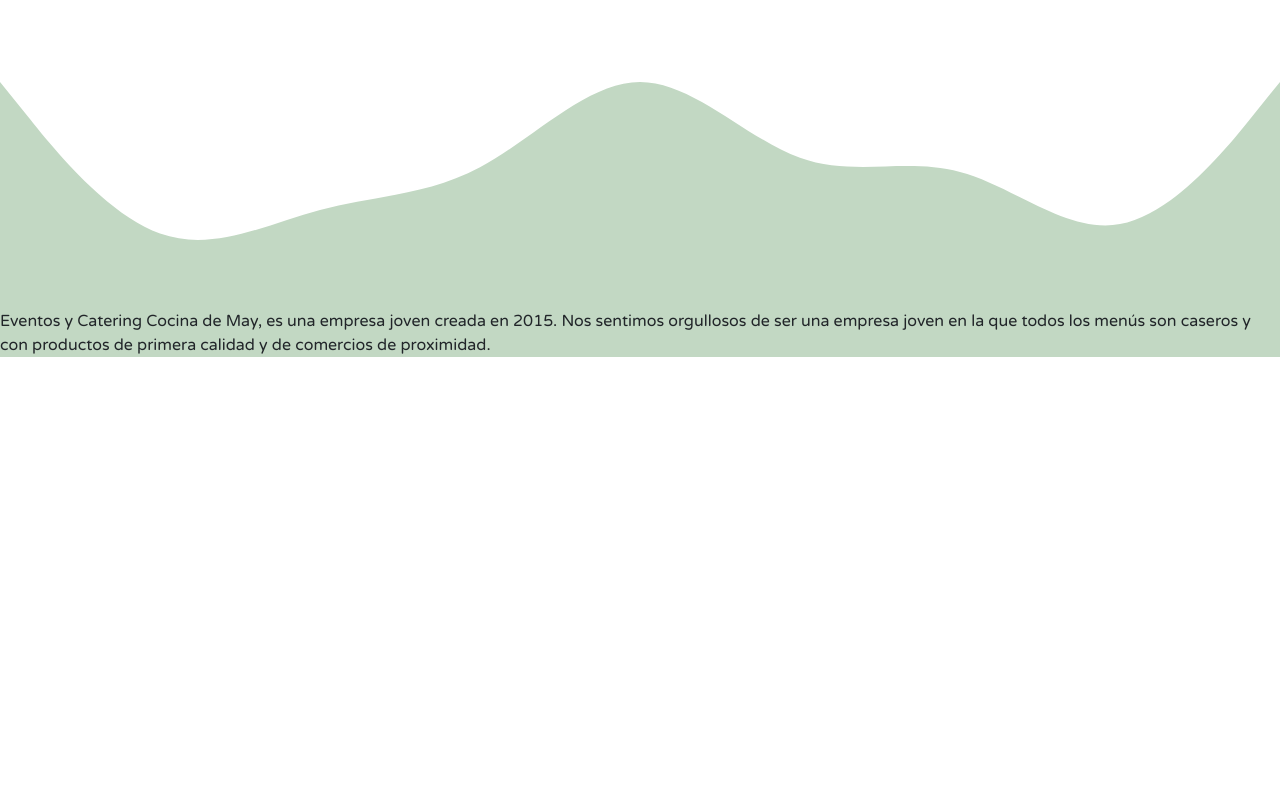
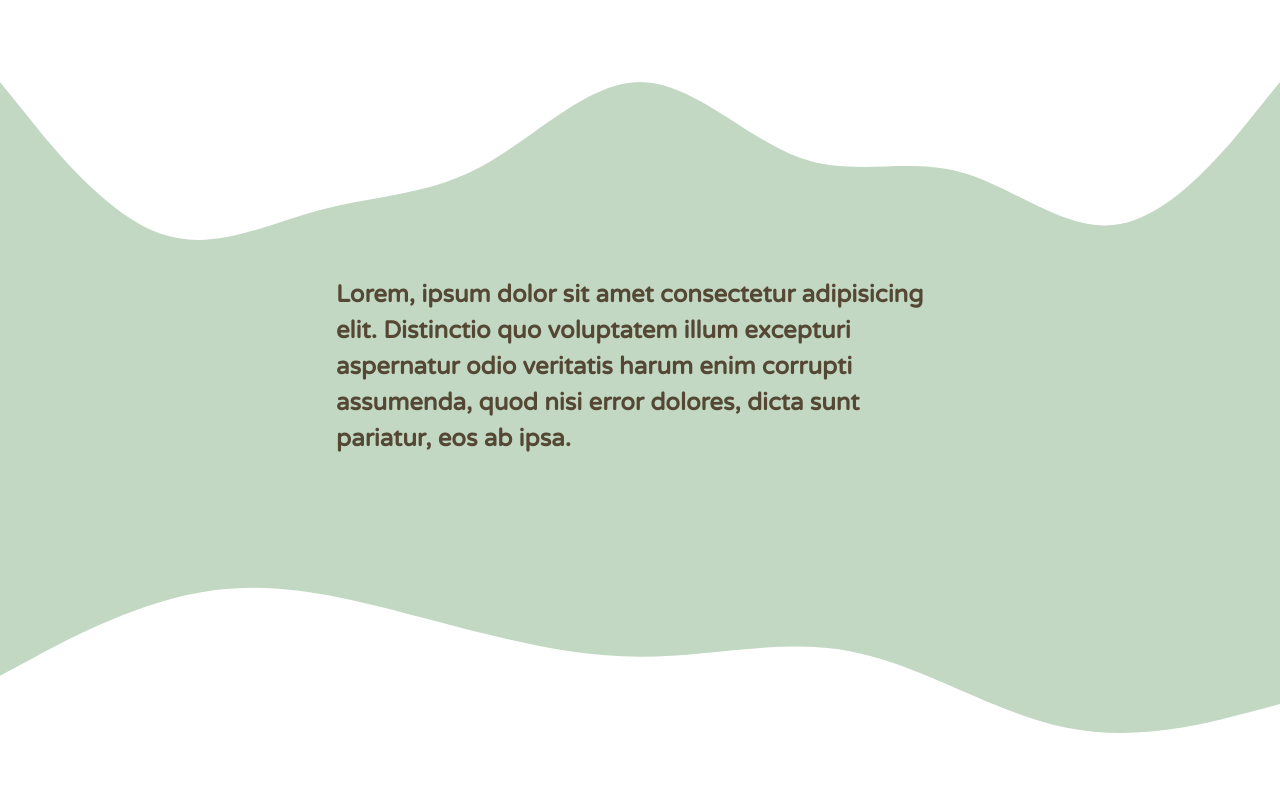
Before and after one commit to IsPeG/buenas-migas.github.com, a plain HTML site: page index.html in a window 1280 px wide. Shown: the part 567-1357 px from the top of the page. Before the commit the page ends 924 px from the top, so only its background shows below. Drawn offline with nearby package versions, Linux system fonts and the light colour scheme.

Commit message:
Cambios final dia

```diff
--- a/index.html
+++ b/index.html
@@ -7,7 +7,7 @@
     <!-- Meta tags -->
     <meta charset="UTF-8">
     <meta name="viewport" content="width=device-width">
-    <title>Cocina con Mai</title>
+    <title>Cocina de Mai</title>
     <script src="https://unpkg.com/scrollreveal"></script>
     <script src="https://code.jquery.com/jquery-3.6.1.min.js"
     integrity="sha256-o88AwQnZB+VDvE9tvIXrMQaPlFFSUTR+nldQm1LuPXQ="
@@ -22,7 +22,7 @@
         </div>
     </nav>
     <div class="w-100 title-bg text-center text-black">
-        <span class="title">Cocina con May</span>
+        <span class="title">Cocina de May</span>
         <div class="image-title"></div>
     </div>
 
@@ -31,10 +31,20 @@
       </svg>
 
     <div style="background-color: #c2d8c3;">
-        <div class="quienes-somos">
-            Eventos y Catering Cocina de May, es una empresa joven creada en 2015. Nos sentimos orgullosos de ser una empresa joven en la que todos los menús son caseros y con productos de primera calidad y de comercios de proximidad.
+        <div class="d-flex justify-content-center">
+            <div class="quienes-somos">
+                <span style="z-index:1">Lorem, ipsum dolor sit amet consectetur adipisicing elit. Distinctio quo voluptatem illum excepturi aspernatur odio veritatis harum enim corrupti assumenda, quod nisi error dolores, dicta sunt pariatur, eos ab ipsa.</span>
+                <!-- <div class="d-flex justify-content-evenly" style="position: absolute; transform: translate(15rem, -18rem);">
+                    <img class="d-block" src="img/bacalao.jpg" alt="">
+                    <img class="d-block" src="img/bacalao.jpg" alt="">
+                </div> -->
+            </div>
         </div>
     </div>
+
+    <svg xmlns="http://www.w3.org/2000/svg" viewBox="0 0 1440 320">
+        <path fill="#c2d8c3" fill-opacity="1" d="M0,192L40,170.7C80,149,160,107,240,96C320,85,400,107,480,128C560,149,640,171,720,170.7C800,171,880,149,960,165.3C1040,181,1120,235,1200,250.7C1280,267,1360,245,1400,234.7L1440,224L1440,0L1400,0C1360,0,1280,0,1200,0C1120,0,1040,0,960,0C880,0,800,0,720,0C640,0,560,0,480,0C400,0,320,0,240,0C160,0,80,0,40,0L0,0Z"></path>
+      </svg>
 
     <script src="main.js"></script>
 </body>
--- a/main.js
+++ b/main.js
@@ -1,10 +1,12 @@
-ScrollReveal().reveal('.title', { delay: 200 });
-ScrollReveal().reveal('.image-title', { delay: 350 });
+ScrollReveal().reveal('.title', { delay: 300 });
+ScrollReveal().reveal('.image-title', { delay: 550 });
+ScrollReveal().reveal('.quienes-somos', { delay: 300 });
 
 function onMobile () {
     var w = window.innerWidth;
 
     if (w < 666) {
+        console.log('mobile')
         $('nav a').css('font-size', '0.8rem')
 
         $('.image-title').css('width', '20rem')
@@ -13,9 +15,10 @@ function onMobile () {
         $('.image-title').css('transform', 'translateY(2.7rem)')
         $('.title-bg').css('height', '25rem')
     } else {
+        console.log('pc')
         $('nav a').css('font-size', '1.2rem')
 
-        $('.image-title').css('width', '30rem')
+        $('.image-title').css('width', '31rem')
         $('.title-bg span').css('font-size', '4.5rem')
         $('.title-bg span').css('transform', 'translateY(3rem)')
         $('.image-title').css('transform', 'translateY(5.7rem)')
--- a/styles.css
+++ b/styles.css
@@ -43,10 +43,26 @@ nav {
 
 .image-title {
     background-image: url('img/493.jpg');
-    width: 40rem;
+    width: 31rem;
     height: 1rem;
     position: absolute;
 
     transform: translatey(5.7rem);
     z-index: -1;
 }
+
+.quienes-somos {
+    margin-top: -3rem;
+    margin-bottom: 2rem;
+    padding: 1rem;
+    max-width: 40rem;
+    font-size: 1.5rem;
+    font-weight: bold;
+    color: #544734;
+}
+
+.qs-image-1 {
+    background-image: url('img/bacalao.jpg');
+    width: 333px;
+    height: 249px;
+}
```
Also changed, not shown: img/bacalao.jpg (added).
